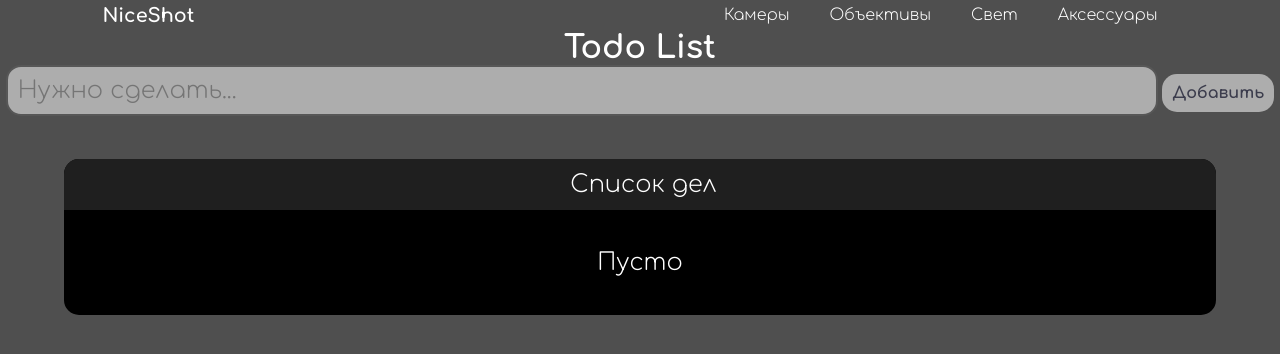
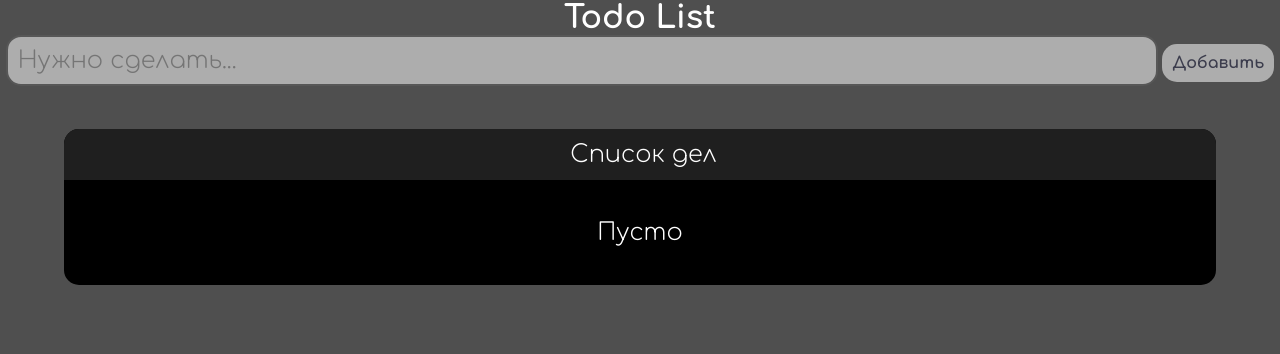
Before and after one commit to Masviol/ITMO-WEB, a plain HTML site: page todolist.html in a window 1280 px wide. Drawn offline with Linux system fonts and the light colour scheme.

Commit message:
Update todolist.html

```diff
--- a/todolist.html
+++ b/todolist.html
@@ -11,26 +11,6 @@
     <title>Todo list</title>
 </head>
 <body>
-    <header>
-        <a class="logo" href="index.html"><strong>NiceShot</strong></a>
-        <nav>
-            <ul>
-                <li><a href="#">Камеры</a>
-                    <ul>
-                        <li><a href="sonya7r.html">A7<sub>R</sub></a></li>
-                        <li><a href="#">A7</a></li>
-                    </ul>
-                </li>
-                <li><a href="#">Объективы</a>
-                    <ul>
-                        <li><a href="sonyfe50mmf1.8.html">FE 50mm</a></li>
-                    </ul>
-                </li>
-                <li><a href="#">Свет</a></li>
-                <li><a href="#">Аксессуары</a></li>
-            </ul>
-        </nav>
-    </header>
     <main>
     <h1>Todo List</h1>
 
```
